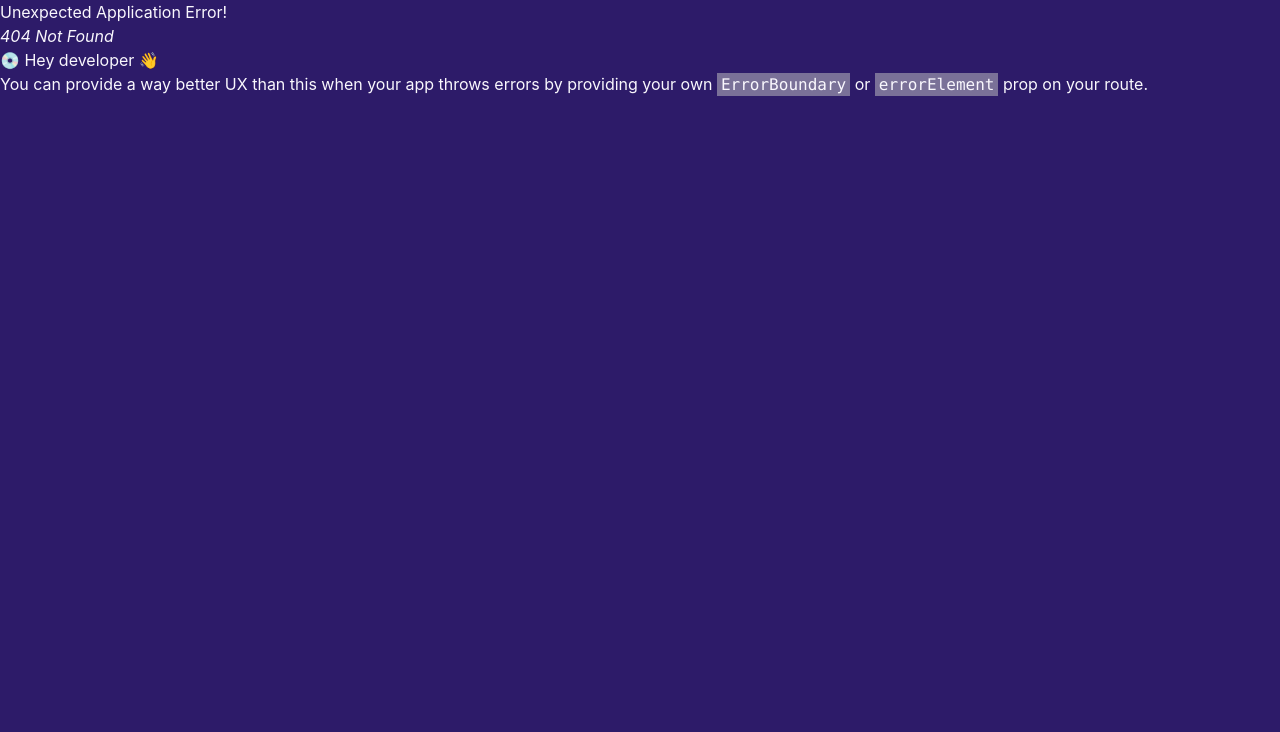
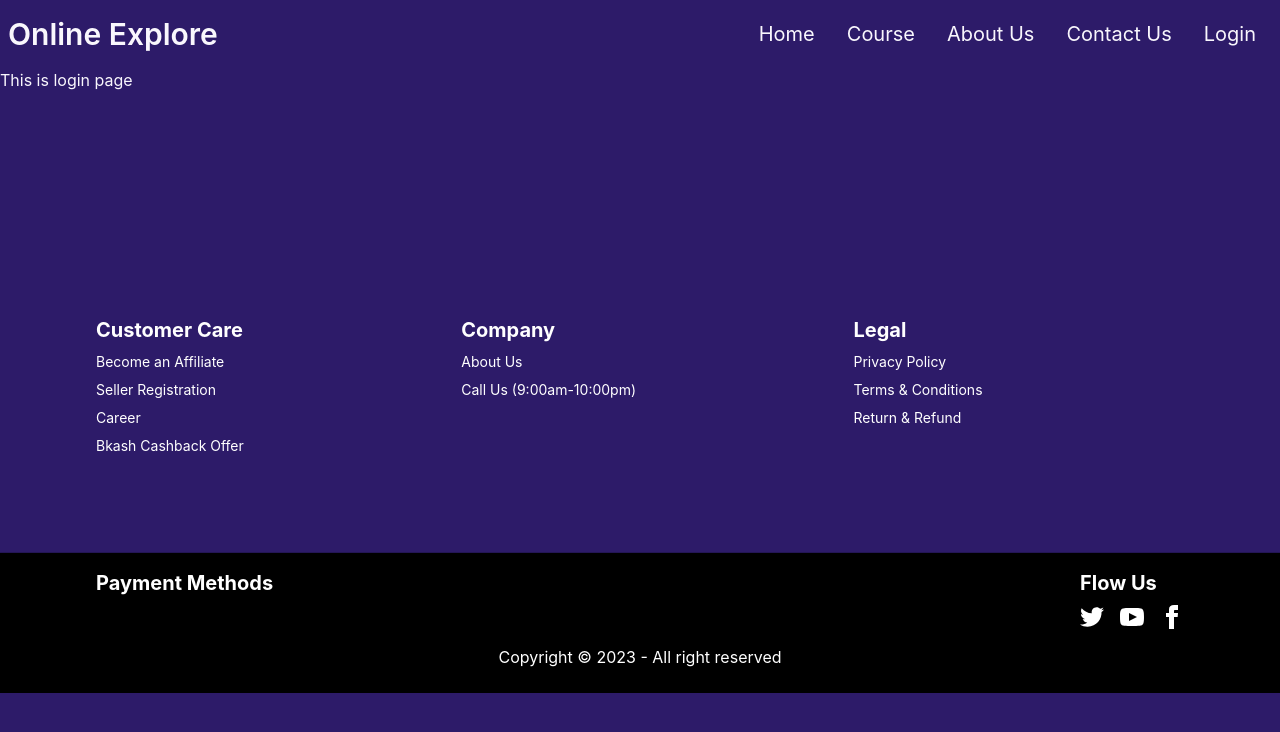
Before and after one commit to ibrahimsarder96/education-center, a React (Create React App) app: page /login in a window 1280 px wide. Before the commit this address had no page. Shown: the top 732 px of the page. Built offline with nearby package versions, Linux system fonts and the light colour scheme.

Commit message:
login page add

```diff
--- /dev/null
+++ b/src/Pages/Login/Login.js
@@ -0,0 +1,11 @@
+import React from 'react';
+
+const Login = () => {
+  return (
+    <div>
+      <h1>This is login page</h1>
+    </div>
+  );
+};
+
+export default Login;
--- a/src/Pages/Shared/Footer/Footer.js
+++ b/src/Pages/Shared/Footer/Footer.js
@@ -1,10 +1,47 @@
 import React from 'react';
+import { Link } from 'react-router-dom';
 
 const Footer = () => {
+  const startYear = 2022;
+  const currentYear = new Date().getFullYear()
   return (
     <div>
-      <h1>Footer</h1>
-    </div>
+    <footer className="footer p-24  mt-32">
+  <div>
+  <span className="text-xl font-bold text-white">Customer Care</span>
+    <Link to='/' className='text-white'>Become an Affiliate</Link>
+    <Link to='/' className='text-white'>Seller Registration</Link>
+    <Link to='/' className='text-white'>Career</Link>
+    <Link to='/' className='text-white'>Bkash Cashback Offer</Link>
+</div>
+<div>
+  <span className="text-xl font-bold text-white">Company</span>
+    <Link to='/' className='text-white'>About Us</Link>
+    <Link to='/' className='text-white'>Call Us (9:00am-10:00pm)</Link>
+</div>
+<div>
+  <span className="text-xl font-bold text-white">Legal</span>
+    <Link to='/' className='text-white'>Privacy Policy</Link>
+    <Link to='/' className='text-white'>Terms & Conditions</Link>
+    <Link to='/' className='text-white'>Return & Refund</Link>
+</div>
+</footer>
+<footer className="footer py-4 border-t bg-black text-base-content border-base-300 px-24">
+<div className="items-center ">
+<h1 className='text-xl text-white font-bold'>Payment Methods</h1>
+  {/* <img className='h-24' src={payment} alt="" /> */}
+</div>
+<div className="md:place-self-center md:justify-self-end">
+  <h1 className='text-xl text-white font-bold'>Flow Us</h1>
+  <div className="grid grid-flow-col gap-4">
+    <Link to='/'><svg xmlns="http://www.w3.org/2000/svg" width="24" height="24" viewBox="0 0 24 24" className="fill-current text-white"><path d="M24 4.557c-.883.392-1.832.656-2.828.775 1.017-.609 1.798-1.574 2.165-2.724-.951.564-2.005.974-3.127 1.195-.897-.957-2.178-1.555-3.594-1.555-3.179 0-5.515 2.966-4.797 6.045-4.091-.205-7.719-2.165-10.148-5.144-1.29 2.213-.669 5.108 1.523 6.574-.806-.026-1.566-.247-2.229-.616-.054 2.281 1.581 4.415 3.949 4.89-.693.188-1.452.232-2.224.084.626 1.956 2.444 3.379 4.6 3.419-2.07 1.623-4.678 2.348-7.29 2.04 2.179 1.397 4.768 2.212 7.548 2.212 9.142 0 14.307-7.721 13.995-14.646.962-.695 1.797-1.562 2.457-2.549z"></path></svg></Link>
+    <Link to='/'><svg xmlns="http://www.w3.org/2000/svg" width="24" height="24" viewBox="0 0 24 24" className="fill-current text-white"><path d="M19.615 3.184c-3.604-.246-11.631-.245-15.23 0-3.897.266-4.356 2.62-4.385 8.816.029 6.185.484 8.549 4.385 8.816 3.6.245 11.626.246 15.23 0 3.897-.266 4.356-2.62 4.385-8.816-.029-6.185-.484-8.549-4.385-8.816zm-10.615 12.816v-8l8 3.993-8 4.007z"></path></svg></Link>
+    <Link to='/'><svg xmlns="http://www.w3.org/2000/svg" width="24" height="24" viewBox="0 0 24 24" className="fill-current text-white"><path d="M9 8h-3v4h3v12h5v-12h3.642l.358-4h-4v-1.667c0-.955.192-1.333 1.115-1.333h2.885v-5h-3.808c-3.596 0-5.192 1.583-5.192 4.615v3.385z"></path></svg></Link>
+  </div>
+</div>
+</footer>
+<p className='text-white bg-black text-center pb-6'>Copyright © {currentYear} - All right reserved</p>
+  </div>
   );
 };
 
```
Also changed, not shown: src/Routes/Routes/Routes.js (+6 -1 lines).
